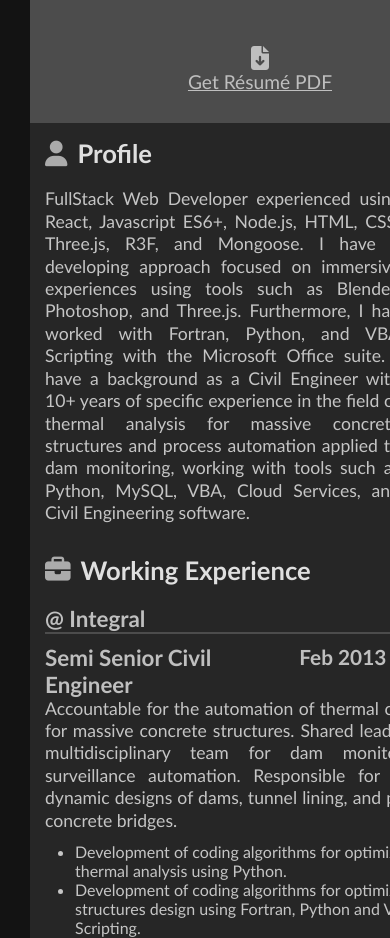
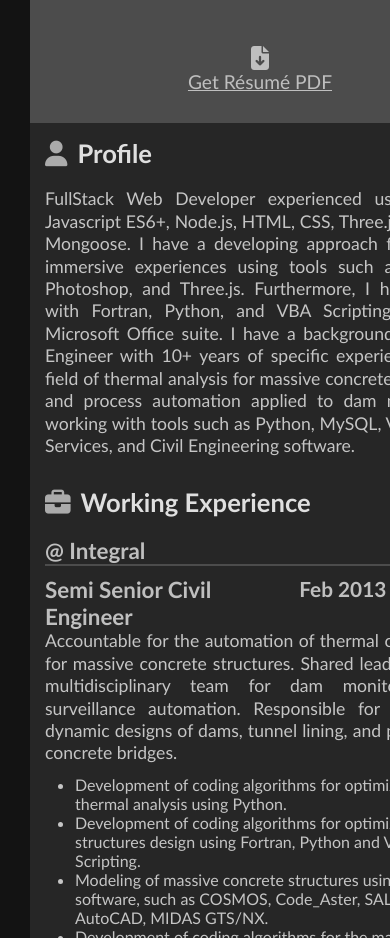
Before and after one commit to Mamartinezh/CV, a React app: page / in a window 390 px wide. Shown: the part 1180-2118 px from the top of the page. Built offline with nearby package versions, Linux system fonts and the light colour scheme; a web font is replaced by a local one.

Commit message:
Changing blinker text content, fixing responsiveness of profile text on small devices

```diff
--- a/src/data.js
+++ b/src/data.js
@@ -3,8 +3,8 @@
 const samples = [
 	"I'm Mateo Martinez Herrera",
 	"I'm a Web Dev",
-	"I'm a 3D Artist",
-	"I'm a UI/UX designer",
+	"I'm a Creative Dev.",
+	"I'm a FullStack Dev.",
 ]
 
 const contact = [
--- a/src/style.css
+++ b/src/style.css
@@ -332,6 +332,9 @@ p {
 	.experience-languages {
 		padding-bottom: 100px;
 	}
+	.profile-text {
+		padding-right: 0px;
+	}
 }
 
 @media only screen and (max-width: 550px) {
```
